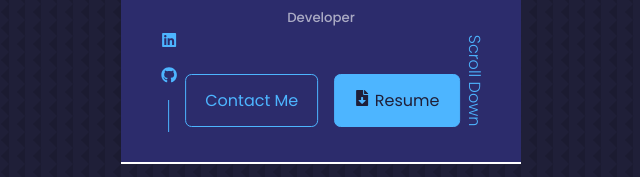
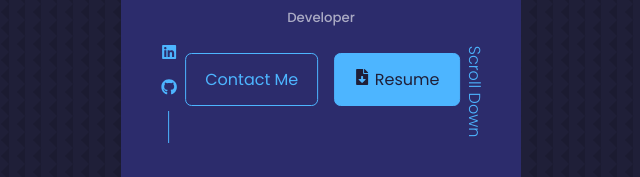
Before and after one commit to ryan-b184/reactGitPractice, a React (Create React App) app: page / in a window 1280 px wide. Shown: the part 236-413 px from the top of the page, without its empty margins (319-959 px from the left). Built offline with nearby package versions, Linux system fonts and the light colour scheme.

Commit message:
Fixed some of the header css and added a new production build

```diff
--- a/src/Components/header/head.css
+++ b/src/Components/header/head.css
@@ -1,5 +1,5 @@
 header {
-    height: 50vh;
+    height: 58vh;
     padding-top: 7rem;
     overflow: hidden;
 }
@@ -18,16 +18,17 @@ header {
     border-top-right-radius: 3rem;
     border-bottom: 2px solid white;
     padding-bottom: 3rem;
+
 }
 
 
 /* styling buttons */
 .buttons {
-    margin-top: 2.5rem;
+    margin-top: 1.5rem;
     display: flex;
     gap: 1rem;
     justify-content: center;
-    /* padding-bottom: 3rem; */
+    margin-bottom: 3rem;
 }
 
 .header__socials {
@@ -39,11 +40,6 @@ header {
 }
 
 .flexCont {
-    /* position:relative;
-    display: flex;
-    flex-direction: row;
-    align-items: center;
-    justify-content: center; */
     display: flex;
     flex-direction: row;
     align-items: center;
```
Also changed, not shown: src/Components/header/Head.jsx (line endings or trailing spaces).
